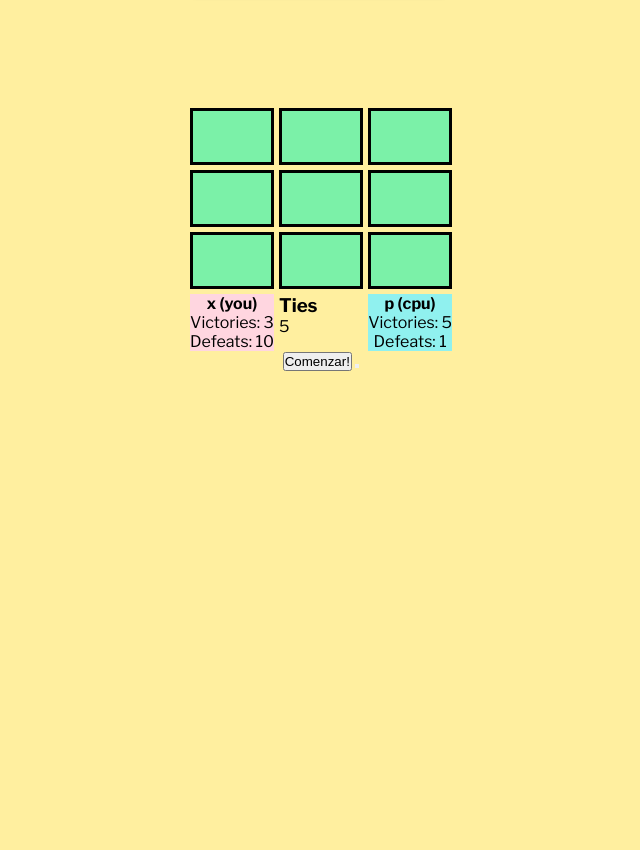
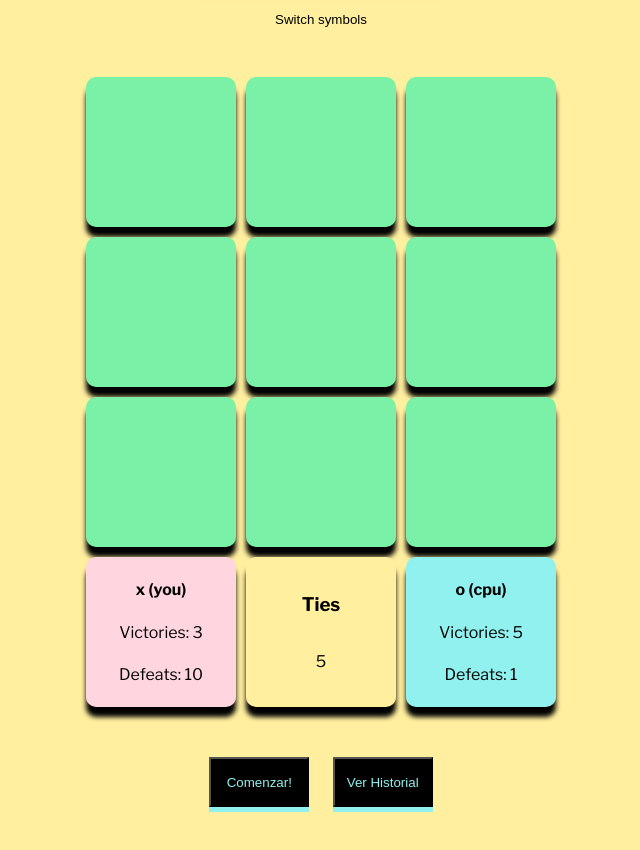
Before and after one commit to Eufanzky/tic-Tac-Toe, a plain HTML site: page index.html in a window 1280 px wide. Shown: the part 62-912 px from the top of the page, without its empty margins (319-959 px from the left). Before the commit the page ends 800 px from the top, so only its background shows below. Drawn offline with nearby package versions, Linux system fonts and the light colour scheme.

Commit message:
Styles with css finished

```diff
--- a/index.html
+++ b/index.html
@@ -19,35 +19,39 @@
         <h1 class="header__title">TIC TAC TOE</h1>
     </header>
     <main class="main">
+        <button class="switch-button">Switch symbols</button>
         <section class="game-container">
-            <div class="game-container__box"></div>
-            <div class="game-container__box game-container__border_top"></div>
-            <div class="game-container__box game-container__border_top-right"></div>
-            <div class="game-container__box game-container__border_left"></div>
-            <div class="game-container__box"></div>
-            <div class="game-container__box game-container__border_right"></div>
-            <div class="game-container__box game-container__border_bottom-left"></div>
-            <div class="game-container__box game-container__border_bottom"></div>
-            <div class="game-container__box game-container__border_bottom-right"></div>
-            <div class="player-boxes player1-box">
+            <div class="game-container__box--items-centered game-container__box"></div>
+            <div class="game-container__box--items-centered game-container__box"></div>
+            <div class="game-container__box--items-centered game-container__box"></div>
+            <div class="game-container__box--items-centered game-container__box"></div>
+            <div class="game-container__box--items-centered game-container__box"></div>
+            <div class="game-container__box--items-centered game-container__box"></div>
+            <div class="game-container__box--items-centered game-container__box"></div>
+            <div class="game-container__box--items-centered game-container__box"></div>
+            <div class="game-container__box--items-centered game-container__box"></div>
+            <div class="game-container__box--items-centered player-boxes player1-box">
                 <h3>x (you)</h3>
                 <p>Victories: 3</p>
                 <p>Defeats: 10</p>
             </div>
-            <div class="tie-box">
+            <div class="game-container__box--items-centered tie-box">
                 <h3>Ties</h3>
                 <p>5</p>
             </div>
-            <div class="player-boxes player2-box">
-                <h3>p (cpu)</h3>
+            <div class="game-container__box--items-centered player-boxes player2-box">
+                <h3>o (cpu)</h3>
                 <p>Victories: 5</p>
                 <p>Defeats: 1</p>
             </div>
         </section>
-        <div>
-            <button>Comenzar!</button>
-            <button></button>
-        </div>
+        <section class="buttons">
+            <button class="button__start--margin-right">Comenzar!</button>
+            <button class="button__history--margin-left">Ver Historial</button>
+        </section>
+        <section class="history-section">
+
+        </section>
     </main>
 </body>
 </html>
--- a/src/style.css
+++ b/src/style.css
@@ -35,45 +35,113 @@ body {
 
 
 .main {
-    height: auto;
     display: flex;
     flex-direction: column;
     justify-content: space-evenly;
     align-items: center;
 }
+
+.switch-button {
+    background-color: transparent;
+    border: none;
+    margin-bottom: 50px;
+}
+.switch-button:hover {
+    color: var(--red);
+    text-shadow: -1px -1px 1px var(--black);
+    cursor: pointer;
+}
+
 /*tic tac toe container*/
 .game-container {
     display: grid;
-    grid-template-columns: repeat(3,1fr);
-    grid-template-rows: repeat(4,1fr);
+    grid-template-columns: repeat(3, 1fr);
+    grid-template-rows: repeat(4, 1fr);
 
-    gap: 5px;
+    gap: 10px;
+
+    place-items: center;
 }
 
 /*tic tac toe boxes*/
 .game-container__box {
-    border: 3px solid var(--black);
+    border-radius: 10px;
+    box-shadow: 0px 10px 5px var(--black);
     transition: 0.2s;
     background-color: var(--dark-green);
 }
 .game-container__box:hover {
-    background-color: var(--dark-green);
+    background-color: var(--light-green);
     cursor: pointer;
 }
 
+/*player 1 and 2 stats*/
+.player-boxes {
+    border-radius: 10px;
+    box-shadow: 0px 10px 5px var(--black);
+    transition: 0.2s;
 
-.player-boxes {
+}
+.player-boxes h3 {
+    font-size: 1rem;
+}
+.player1-box {
+    background-color: var(--red);
+}
+.tie-box {
+    border-radius: 10px;
+    box-shadow: 0px 10px 5px var(--black);
+    background-color: var(--yellow);
+}
+.player2-box {
+    background-color: var(--blue);
+}
+
+
+/*this style centers all the content on boxes from game container*/
+.game-container__box--items-centered {
+    width: 90px;
+    height: 90px;
     display: flex;
     flex-direction: column;
     align-items: center;
     justify-content: space-evenly;
 }
-.player1-box {
-    background-color: var(--red);
+
+/*buttons div*/
+.buttons button {
+    width: 100px;
+    height: 50px;
+    margin-top: 50px;
+    margin-bottom: 50px;
+
+    background-color: var(--black);
+    color: var(--blue);
+
+    box-shadow: 0px 5px 0px var(--blue);
 }
-.player2-box {
-    background-color: var(--blue);
+.buttons button:hover {
+    background-color: var(--dark-green);
+    color: var(--black);
+    cursor: pointer;
 }
-.player-boxes h3 {
-    font-size: 1rem;
+.button__start--margin-right {
+    margin-right: 10px;
 }
+.button__history--margin-left {
+    margin-left: 10px;
+}
+
+
+/*-------------MEDIA QUERIES------------*/
+@media (min-width: 600px) {
+    .header {
+        width: 100vw;
+        height: 8vh;
+    }
+
+    .game-container__box--items-centered {
+        width: 150px;
+        height: 150px;
+    }
+}
```
